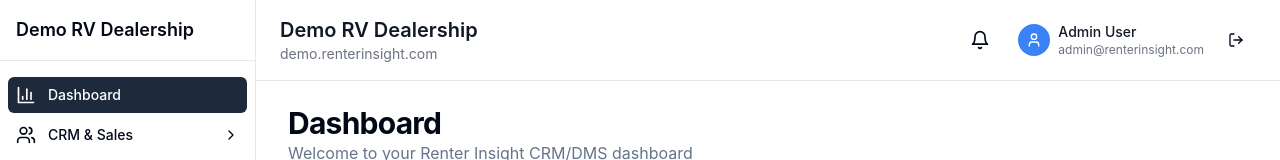
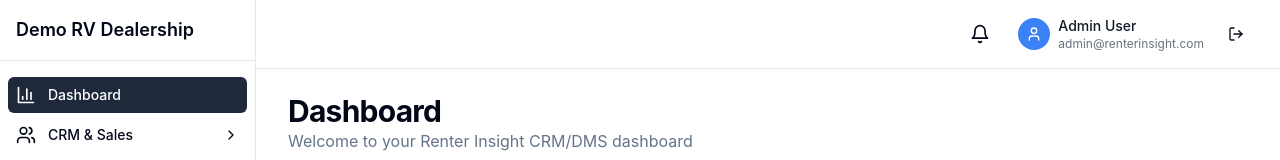
Before and after one commit to tschickel22/PLATFORM-DMS-CRM-7-11-25, a React (Vite) app: page /login in a window 1280 px wide. Both pictures are taken after a click on the button "Sign In". Shown: the top 160 px of the page. Built offline with nearby package versions, Linux system fonts and the light colour scheme.

Commit message:
Remove Company Name and Logo from Header

```diff
--- a/src/components/layout/Header.tsx
+++ b/src/components/layout/Header.tsx
@@ -12,27 +12,8 @@ export default function Header() {
   return (
     <header className="bg-white border-b border-gray-200 px-6 py-4">
       <div className="flex items-center justify-between">
-        {/* Left side - Logo and Company Name */}
-        <div className="flex items-center space-x-3">
-          {tenant?.branding?.logo && (
-            <img
-              src={tenant.branding.logo}
-              alt={`${tenant.name} Logo`}
-              className="h-8 w-auto object-contain"
-            />
-          )}
-          <div>
-            <h1 className="text-xl font-semibold text-gray-900">
-              {tenant?.name || 'Renter Insight CRM/DMS'}
-            </h1>
-            <p className="text-sm text-gray-500">
-              {tenant?.domain || 'CRM/DMS'}
-            </p>
-          </div>
-        </div>
-
         {/* Right side - Notifications and User Menu */}
-        <div className="flex items-center space-x-4">
+        <div className="flex items-center space-x-4 ml-auto">
           <Button variant="ghost" size="sm">
             <Bell className="h-5 w-5" />
           </Button>
```
